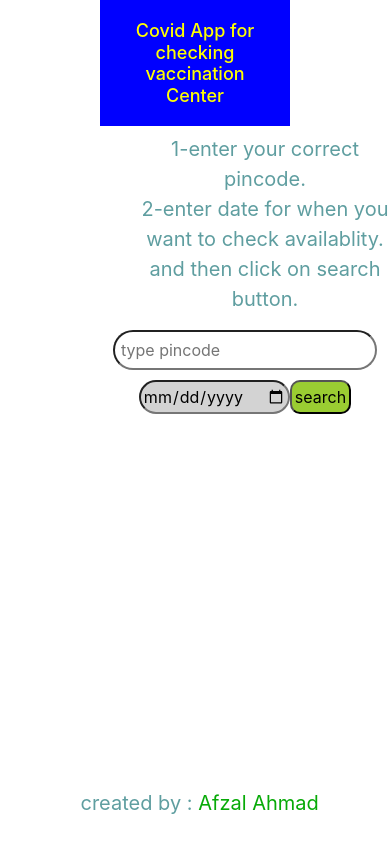
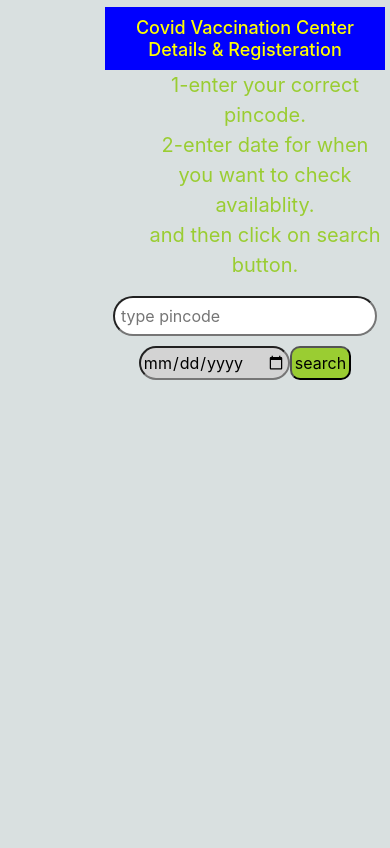
Before and after one commit to Afzal95/covid-app, a React (Create React App) app: page / in a window 390 px wide. Built offline with nearby package versions, Linux system fonts and the light colour scheme.

Commit message:
style updated

```diff
--- a/src/App.css
+++ b/src/App.css
@@ -1,7 +1,7 @@
 body {
   margin: 0;
   height: 100vh;
-  background-color: transparent;
+  background-color: #d9e0e0;
   color: cadetblue;
 }
 .App {
@@ -16,7 +16,6 @@ body {
   color: yellow;
   text-align: center;
   margin-right: 100px;
-  padding: 20px;
 }
 
 .div {
@@ -35,12 +34,18 @@ a:hover {
   color: rgb(236, 87, 211);
 }
 
-@media only screen and (max-width: 990px) {
+@media only screen and (max-width: 660px) {
+  body {
+    margin: 2px auto;
+    padding: 5px;
+  }
   .Apph1 {
+    width: 100%;
     background-color: blue;
     color: yellow;
     text-align: center;
     margin-right: 100px;
-    padding: 20px;
+    margin: 0;
+    padding: 10px;
   }
 }
--- a/src/App.js
+++ b/src/App.js
@@ -6,9 +6,9 @@ function App() {
 
   return (
     <div className="App">
-    <h1 className="Apph1">Covid App for checking vaccination Center </h1>
+    <h1 className="Apph1">Covid Vaccination Center Details & Registeration </h1>
     <p>
-    <ul style={{listStyleType:"none"}}>
+    <ul style={{listStyleType:"none",color:"yellowgreen"}}>
       <li>
         1-enter your correct pincode.
       </li>
@@ -18,7 +18,7 @@ function App() {
       </ul>
     </p>
     <Todo />
-    <p style={{position:"fixed",bottom:"10px",marginLeft:"-5%"}}>created by : <a style={{textDecoration:"none"}} href="https://afzal95.github.io/my_site/" target="_blank">Afzal Ahmad</a></p>
+    <p style={{position:"fixed",bottom:"10px",marginLeft:"75%"}}>created by : <a style={{textDecoration:"none"}} href="https://afzal95.github.io/my_site/" target="_blank">Afzal Ahmad</a></p>
     </div>
   );
 }
--- a/src/Components/Card.module.css
+++ b/src/Components/Card.module.css
@@ -12,10 +12,10 @@
   justify-content: center;
   margin: 20px auto 10px 90px;
   color: rgb(22, 71, 177);
-  box-shadow: inset -12px -8px 40px #464646;
+  box-shadow: rgba(0, 0, 0, 0.56) 0px 22px 70px 4px;
 }
 .border:hover {
-  background-color: rgb(241, 227, 227);
+  background-color: #d4eceb;
   /* box-shadow: 5px 5px rgba(0, 98, 90, 0.4), 10px 10px rgba(0, 98, 90, 0.3),
     15px 15px rgba(0, 98, 90, 0.2), 20px 20px rgba(0, 98, 90, 0.1),
     25px 25px rgba(0, 98, 90, 0.05); */
@@ -23,6 +23,9 @@
 
 h3 {
   color: black;
+}
+h4 {
+  color: rgb(37, 36, 36);
 }
 p {
   font-size: 20px;
@@ -37,17 +40,19 @@ a {
   color: black;
 }
 .reg:hover {
-  color: rgb(35, 216, 35);
+  color: black;
   font-weight: bolder;
   font-family: "Times New Roman", Times, serif;
+  background-color: rgb(245, 138, 138);
 }
 @media only screen and (max-width: 600px) {
   .card {
     width: 500px;
+    margin: 10px;
     justify-content: left;
     align-self: center;
     display: grid;
-    grid-template-columns: 45vw 35vw;
+    grid-template-columns: 55vw 35vw;
     grid-template-rows: auto;
     gap: 5px;
   }
@@ -57,6 +62,7 @@ a {
     border: 1px solid green;
     /* justify-content: center; */
     margin: 0;
+    margin-top: 10px;
     color: rgb(22, 71, 177);
     /* box-shadow: inset -12px -8px 40px #464646; */
   }
@@ -64,7 +70,4 @@ a {
     text-align: center;
     font-size: 18px;
   }
-  h4 {
-    color: rgb(78, 77, 77);
-  }
 }
--- a/src/Components/Todo.jsx
+++ b/src/Components/Todo.jsx
@@ -17,7 +17,7 @@ function Todo(){
         const result = await request.get(`/findByPin?pincode=${pin}&date=${date1}`).catch(err=>setError(true));
 //        console.log(result.data.sessions);
         if(result.data.sessions.length==0){
-            return alert("seems pin/date is wrong!")
+            return alert("seems pin/date is wrong or no data for this pin")
 
         }
         setData(result.data.sessions);
@@ -38,13 +38,13 @@ function Todo(){
 
     const handleClick= async()=>{
         if(pin==""){
-            alert("sorry! afzal says pin is empty");
+            alert("pin can't br empty");
             return
         } else if(pin.length!==6){
-            alert("sorry! afzal says pin should be of 6 numbers");
+            alert("pin should be of 6 numbers");
             return
         }else if(date==""){
-            alert("sorry! afzal says please select date. ");
+            alert("please select date. ");
             return
         }
 
```
